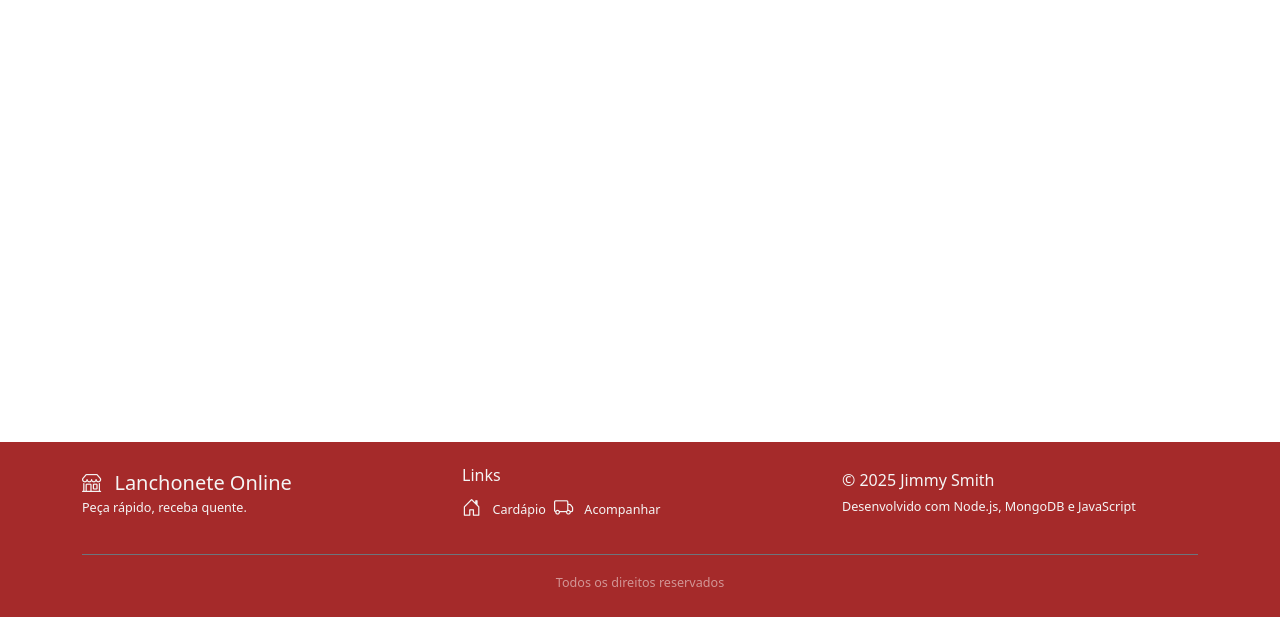
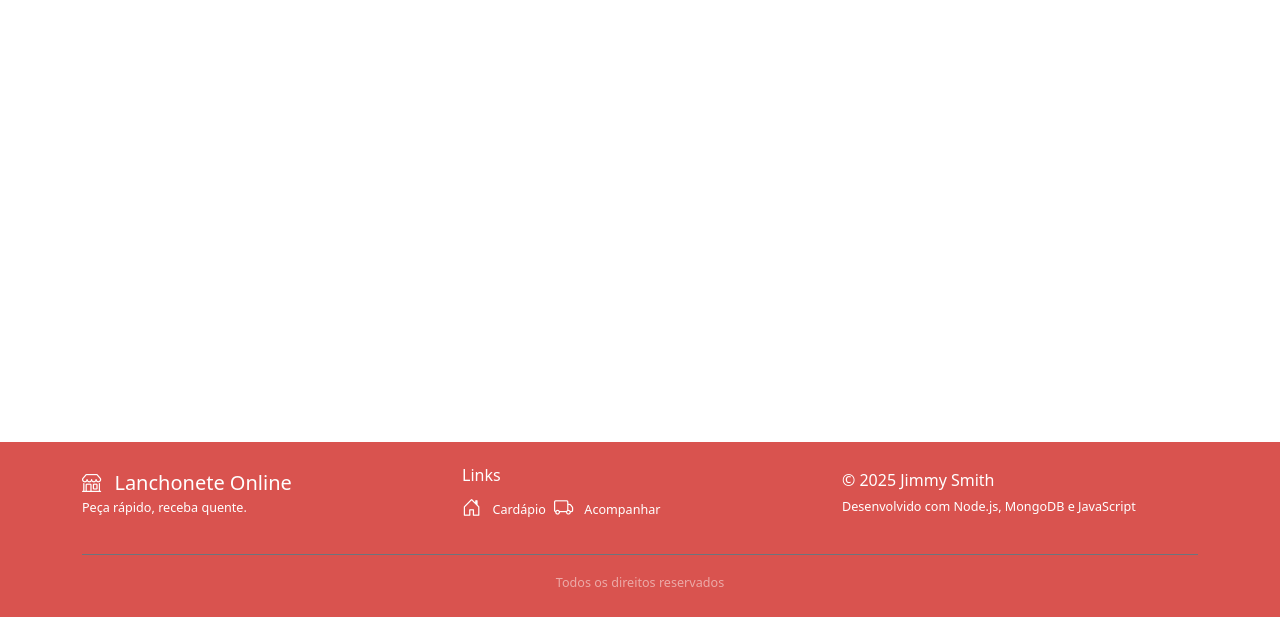
Before and after one commit to smithymmije/lanchonete-system-web, a plain HTML site: page frontend-client/index.html in a window 1280 px wide. Shown: the part 183-800 px from the top of the page. Drawn offline with nearby package versions, Linux system fonts and the light colour scheme; no server answers.

Commit message:
cor atualizada

```diff
--- a/frontend-client/css/client.css
+++ b/frontend-client/css/client.css
@@ -55,18 +55,18 @@
   .step-active { color: #dc3545; font-weight: bold; }
 
 
-  /* Footer tom médio sobre tom */
+  /* Footer tom-sobre-tom BEM CLARO */
   .footer-custom {
-    background: #a52a2a; /* vermelho médio, sombreado */
-    color: #f5f5f5;
+    background: #d9534f; /* vermelho claro (danger pastel) */
+    color: #ffffff;
     font-size: 0.9rem;
   }
   .footer-custom a {
-    color: #f5f5f5;
+    color: #ffffff;
     text-decoration: none;
   }
   .footer-custom a:hover {
-    color: #ffffff;
+    color: #f5f5f5;
   }
   .footer-custom .bi {
     font-size: 1.2rem;
```
